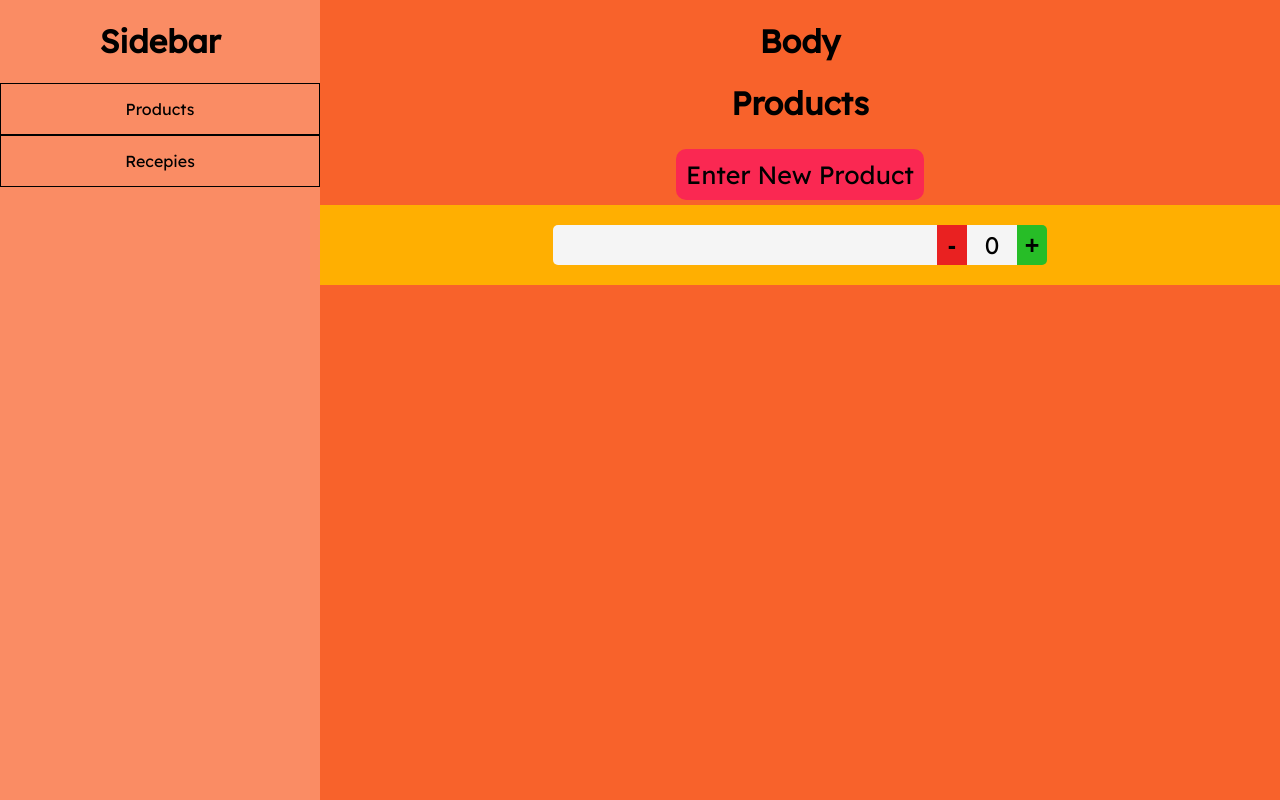
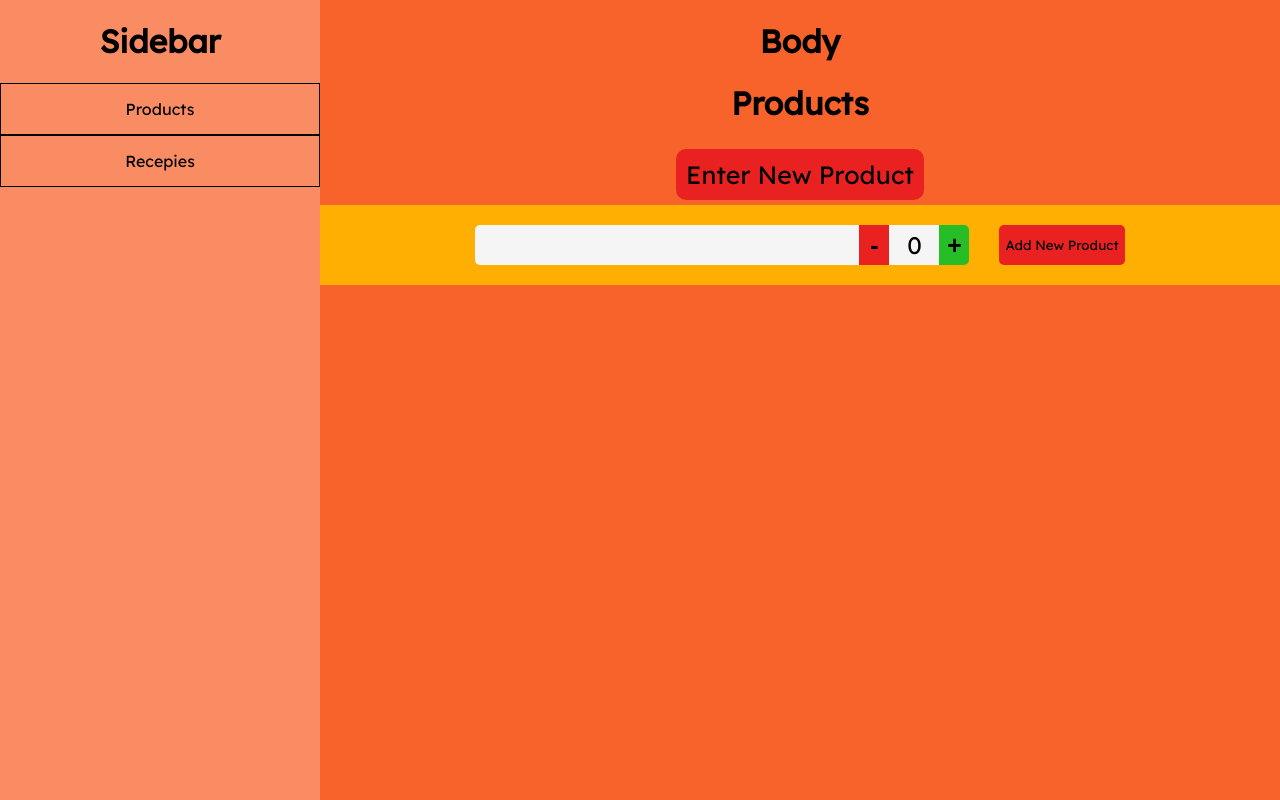
Before and after one commit to SaulReznik/WhatToCook, a React app: page /products in a window 1280 px wide. Both pictures are taken after a click on the button "Enter New Product". Built offline with nearby package versions, Linux system fonts and the light colour scheme.

Commit message:
Done with adding and displaying products

```diff
--- a/src/components/routes/Products.js
+++ b/src/components/routes/Products.js
@@ -9,22 +9,17 @@ export default class Products extends React.Component{
                 name: "",
                 amount: 0
             },
-            products: {
+            products: [
 
-            }
+            ]
         }
 
         this.toggleInputs = this.toggleInputs.bind(this);
+        this.handleName = this.handleName.bind(this);
+        this.handleAmount = this.handleAmount.bind(this);
         this.minus = this.minus.bind(this);
         this.plus = this.plus.bind(this);
-    }
-
-    minus() {
-        this.setState({ newItem: { ...this.state.newItem, amount: this.state.newItem.amount - 1}})
-    }
-
-    plus() {
-        this.setState({ newItem: { ...this.state.newItem, amount: this.state.newItem.amount + 1}})
+        this.handleSubmit = this.handleSubmit.bind(this);
     }
 
     toggleInputs() {
@@ -37,29 +32,75 @@ export default class Products extends React.Component{
         }
     }
 
+    handleName(e) {
+        this.setState({ newItem: { ...this.state.newItem, name: e.target.value } })
+    }
+
+    handleAmount(e) {
+        this.setState({ newItem: { ...this.state.newItem, amount: e.target.value } })
+    }
+
+    minus() {
+        this.setState({ newItem: { ...this.state.newItem, amount: this.state.newItem.amount - 1}})
+    }
+
+    plus() {
+        this.setState({ newItem: { ...this.state.newItem, amount: this.state.newItem.amount + 1}})
+    }
+
+    handleSubmit() {
+        let singleProduct = {
+            name: this.state.newItem.name,
+            amount: this.state.newItem.amount
+        }
+        this.setState({
+            products: [...this.state.products, singleProduct],
+            newItem: { name: "", amount: 0 }
+        });
+    }
+
     render(){
         return(
             <div>
+
                 <h1>Products</h1>
                 <button onClick={this.toggleInputs} id="enter-new-product-button">Enter New Product</button>
 
                 <div id="add-product-container">
-                    <div id="inputs-container">
+                    <div id="inputs-container" onSubmit={this.handleSubmit}>
                         <input
-                            onChange={(e) => { this.setState({ newItem: { ...this.state.newItem, name: e.target.value }})}}
+                            onChange={this.handleName}
                             value={this.state.newItem.name}
                             id="new-product-input"
                             type="text"
                         />
                         <button onClick={this.minus} className="plus-minus-buttons" id="minus">-</button>
                         <input
-                            onChange={(e) => { this.setState({ newItem: { ...this.state.newItem, amount: e.target.value } })}}
+                            onChange={this.handleAmount}
                             value={this.state.newItem.amount}
                             type="number"
                         />
                         <button onClick={this.plus} className="plus-minus-buttons" id="plus">+</button>
+
+                        <button onClick={this.handleSubmit} id="submit-button">Add New Product</button>
                     </div>
                 </div>
+
+                {
+                    this.state.products.map((item, index) => {
+                        return(
+                            <div key={index} className="inputs-container">
+                                <input readOnly value={this.state.products[index].name} className="new-product-inputs" type="text" />
+                                <div className="inputs-amount-container">
+                                    <button className="subtraction-button">-</button>
+                                    <input readOnly value={this.state.products[index].amount} className="amount-input" type="number" />
+                                    <button className="addition-button">+</button>
+                                </div>
+                            </div>
+                        )
+                    })
+                }
+
             </div>
         )
     }
--- a/src/styles/Products.css
+++ b/src/styles/Products.css
@@ -16,7 +16,7 @@ button:hover {
     border-radius: 10px;
     margin: 5px;
     padding: 10px;
-    background-color: rgb(250, 40, 82);
+    background-color: rgb(233, 33, 33);
 }
 
 #enter-new-product-button:hover {
@@ -87,3 +87,12 @@ button:hover {
     background-color: rgb(39, 189, 39);
     border-radius: 0 5px 5px 0;
 }
+
+#submit-button {
+    display: inline-block;
+    margin-left: 30px;
+    border: none;
+    border-radius: 5px;
+    background-color: rgb(233, 33, 33);
+    font-family: 'Lexend Deca', sans-serif;
+}
```
Also changed, not shown: src/components/uiParts/InputWithAmount.js (deleted, +0 -15 lines), src/components/uiParts/styles/InputWithAmount.css (deleted, +0 -19 lines).
